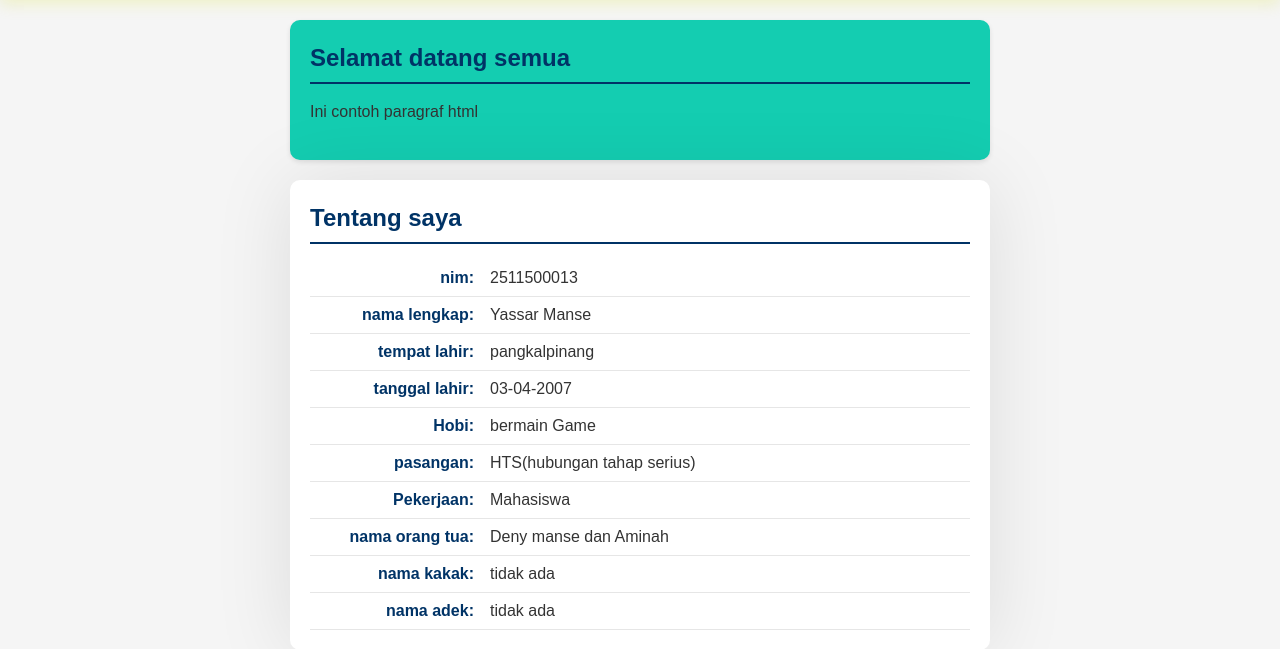
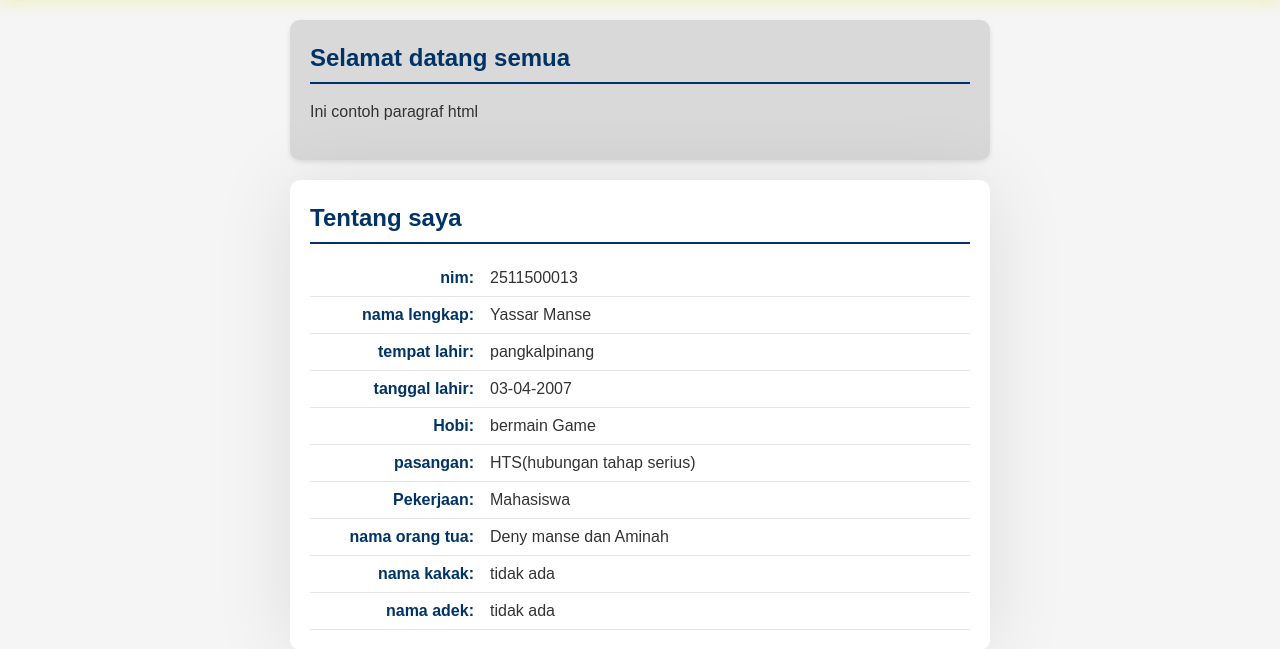
Before and after one commit to 2511500013-yassarmanse/2511500013-PWD-TI1A-2526O, a PHP site: page /pertemuan-04/index.html in a window 1280 px wide. Shown: the part 155-804 px from the top of the page. Run offline with PHP 8.4, Linux system fonts and the light colour scheme.

Commit message:
ganti warna

```diff
--- a/pertemuan-04/style.css
+++ b/pertemuan-04/style.css
@@ -35,7 +35,7 @@ header li a {
 #home,
 #about,
 #contact {
-  background-color: #14cdb1;
+  background-color: #d9d9d9;
   border-radius: 10px;
   padding: 20px;
   max-width: 700px;
```
